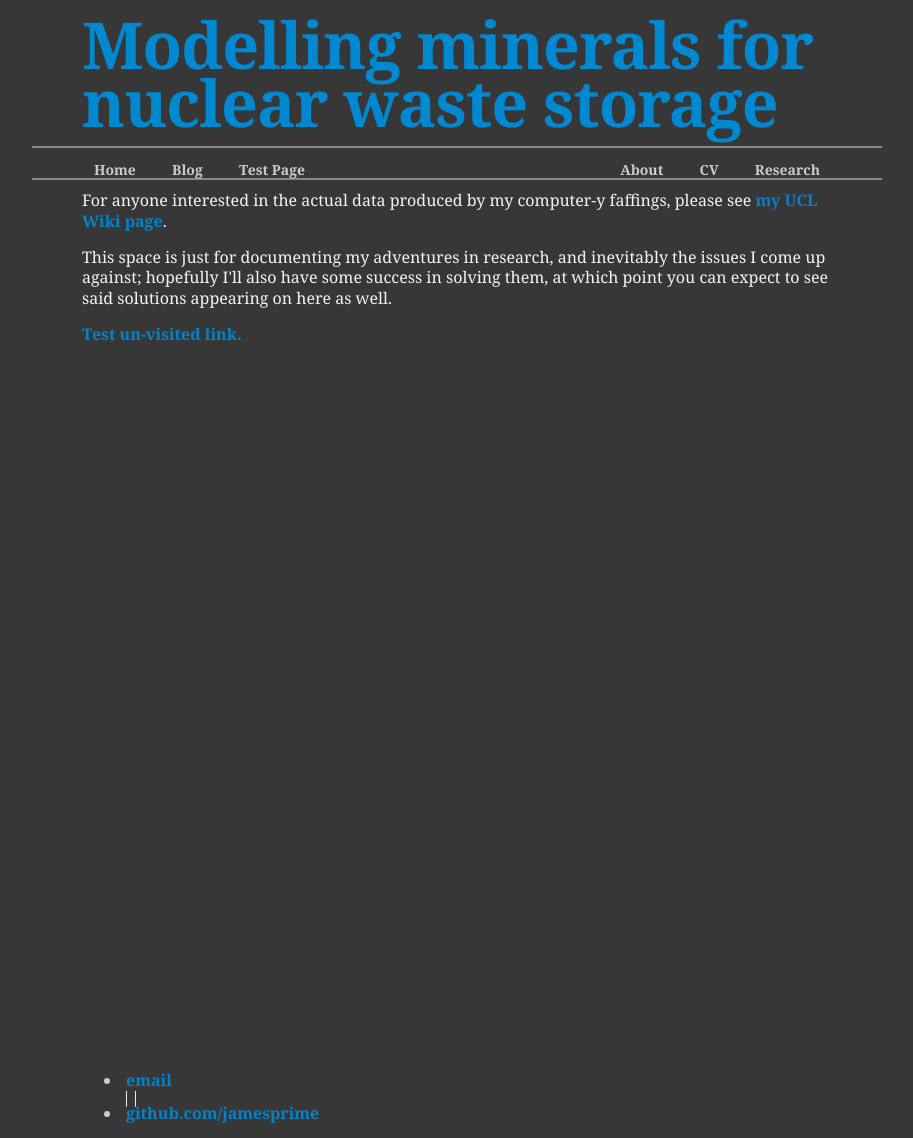
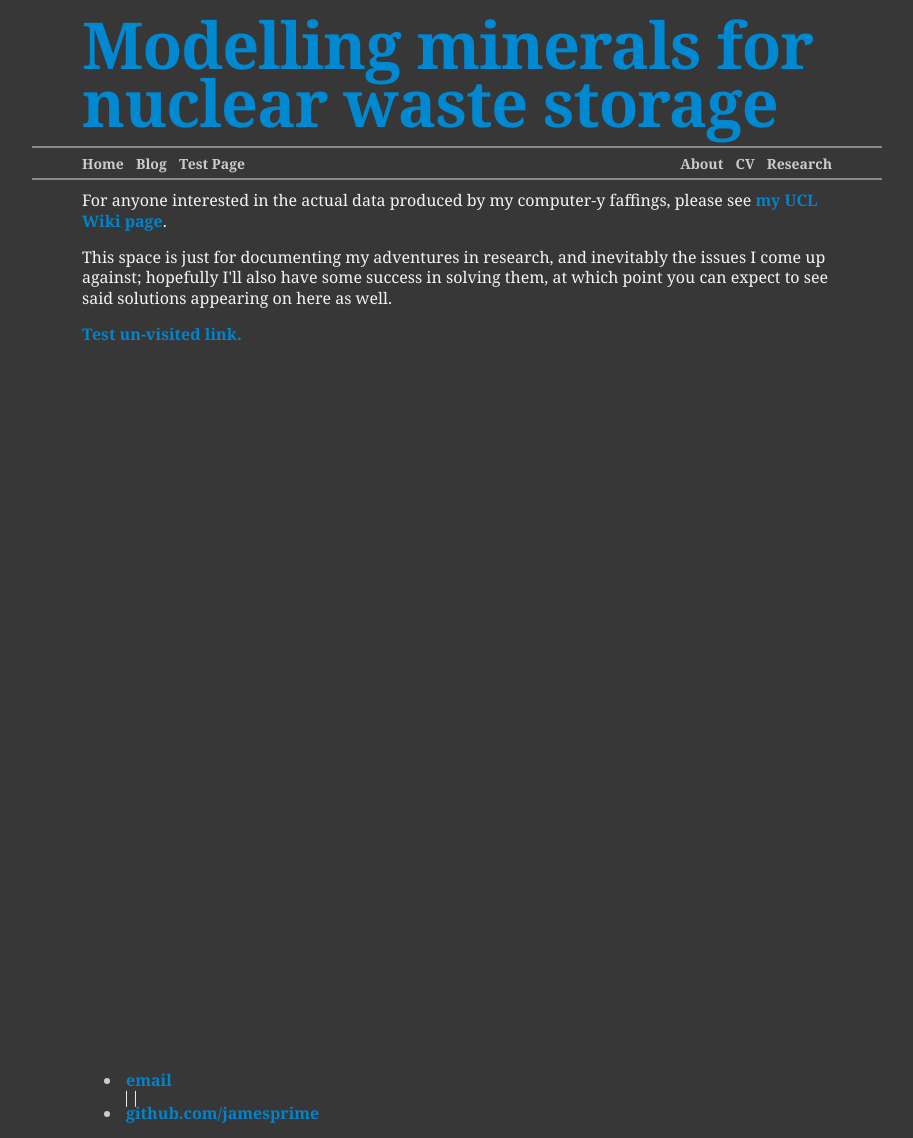
Before and after one commit to jamesprime/jamesprime.github.io, a Jekyll site: the page built from index.html, in a window 1280 px wide. Shown: the whole page, without its empty margins (183-1096 px from the left). Built offline with Jekyll 4.4.1, drawn with Linux system fonts in a browser that asks for light colours; nearby versions of some CDN libraries; some web fonts are replaced.

Commit message:
Updated /_sass/jp-minimal.scss
Removed .banner-related commented-out Old Things, and newly commented out .banner .button padding, as a test

```diff
--- a/_sass/jp-minimal.scss
+++ b/_sass/jp-minimal.scss
@@ -271,13 +271,8 @@ div.slogan {
     }
 
     .button {
-        // border: 1px solid #444;
-        // background: linear-gradient(#454545, #3A3A3A);
-        // border-radius: 20px 2px 20px 2px;
-        // box-shadow: inset 0 1px 0 rgba(255, 255, 255, .3), 0 1px 1px rgba(0, 0, 0, .1);
-        // background-color: #3D3D3D;
         margin-left: 0;
-        padding: 10px 12px;
+        // padding: 10px 12px;
         line-height: 14px;
         font-size: 14px;
         color: #CCC;
@@ -286,14 +281,11 @@ div.slogan {
         text-align: center;
 
         &:hover {
-            // background: linear-gradient(#454545, #454545);
-            // background-color: #454545;
             color: #66a6c9;
         }
     }
 
     .buttons {
-        // width: 850px;
         position: absolute;
         left: 50px; // Needs to be the positive-but-equal value for .banner left
         right: 50px; // Needs to be the positive-but-equal value for .banner left
@@ -305,7 +297,6 @@ div.slogan {
         float: left;
         position: relative;
         left: 0;
-        // margin-left: -388px; // Lines up with content box's left edge
 
         ul {
             margin-left: 0;
@@ -320,7 +311,6 @@ div.slogan {
         float: right;
         position: relative;
         right: 0;
-        // margin-right: -30px; // Lines up with content box's right edge
 
         ul {
             li {
```
